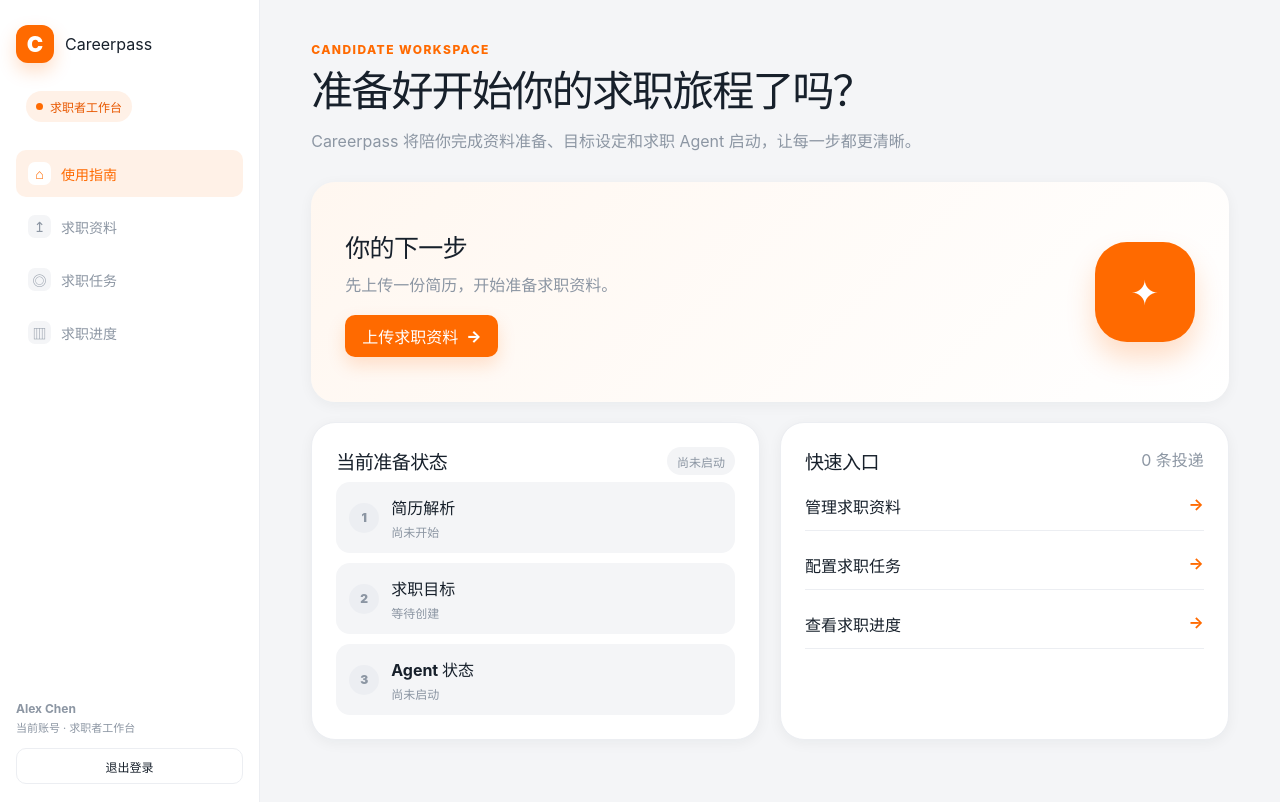
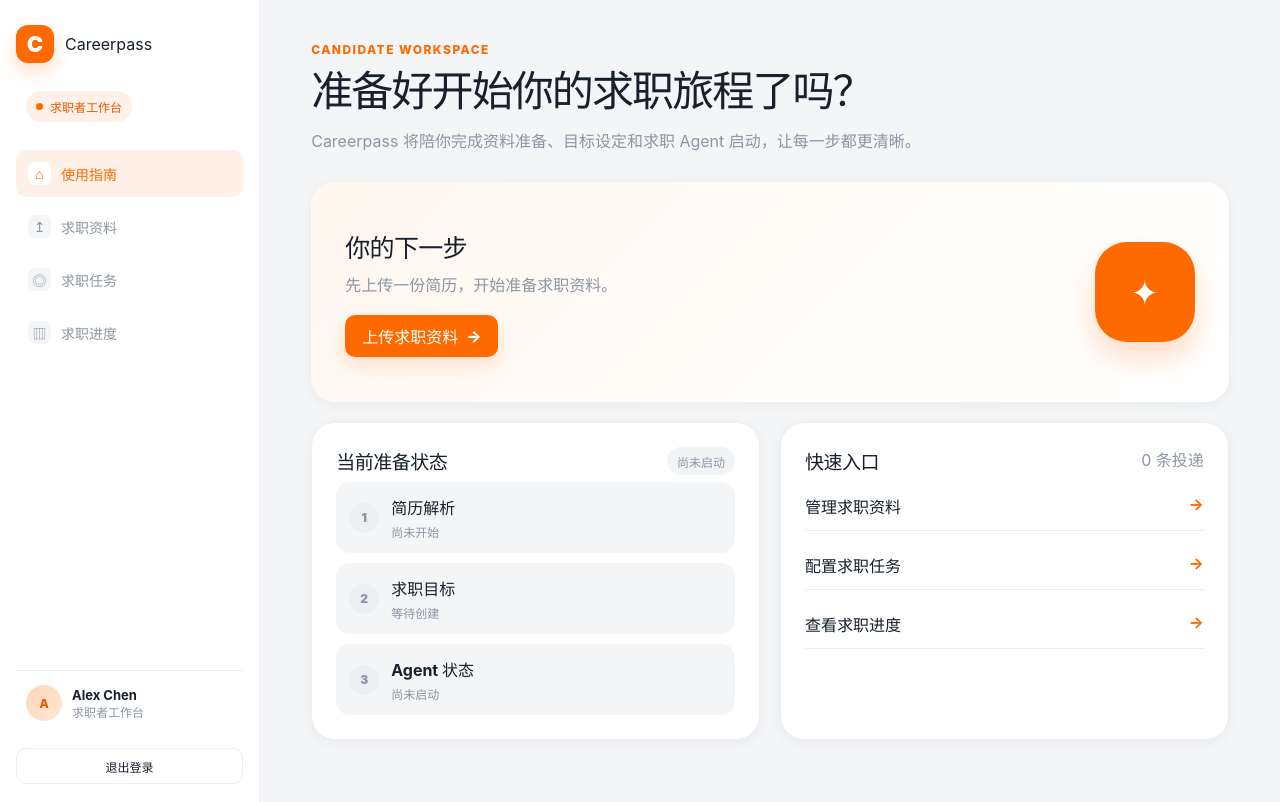
Before and after one commit to mingyuexinc/Careerpass, a React (Vite) app in the folder careerpass-frontend/: page /login in a window 1280 px wide. Both pictures are taken after typing "Sample", "Sample123" into the empty fields and a click on the button "登录". Built offline with nearby package versions, Linux system fonts and the light colour scheme.

Commit message:
fix(frontend): restore sidebar profile summary

```diff
--- a/careerpass-frontend/src/layouts/RoleLayout.tsx
+++ b/careerpass-frontend/src/layouts/RoleLayout.tsx
@@ -56,11 +56,16 @@
           ))}
         </nav>
         <div className="sidebar-footer">
-          <div>
-            <strong>{user?.displayName}</strong>
-            <span>当前账号 · {user?.title}</span>
+          <div className="profile-mini">
+            <div className="avatar" aria-hidden="true">
+              {user?.displayName.charAt(0) ?? "U"}
+            </div>
+            <div>
+              <strong>{user?.displayName}</strong>
+              <span>{user?.title}</span>
+            </div>
           </div>
-          <button type="button" onClick={handleSignOut}>
+          <button className="logout" type="button" onClick={handleSignOut}>
             退出登录
           </button>
         </div>
--- a/careerpass-frontend/src/styles/globals.css
+++ b/careerpass-frontend/src/styles/globals.css
@@ -315,13 +315,34 @@
   color: var(--color-muted);
   font-size: 12px;
 }
-.sidebar-footer strong,
-.sidebar-footer span {
+.profile-mini {
+  display: flex;
+  align-items: center;
+  gap: 10px;
+  padding: 14px 10px;
+  border-top: 1px solid var(--color-line);
+}
+.avatar {
+  display: grid;
+  flex: 0 0 auto;
+  width: 36px;
+  height: 36px;
+  place-items: center;
+  border-radius: 50%;
+  background: linear-gradient(135deg, #ffd4b7, #ffe9d7);
+  color: var(--color-brand-dark);
+  font-weight: 800;
+}
+.profile-mini strong {
   display: block;
+  color: var(--color-text);
+  font-size: 13px;
 }
-.sidebar-footer span {
-  margin-top: 3px;
-  font-size: 11px;
+.profile-mini span {
+  display: block;
+  margin-top: 0;
+  color: var(--color-muted);
+  font-size: 12px;
 }
 .sidebar-footer button {
   min-height: 36px;
```
Also changed, not shown: 1 other file (tests, documents, lock files or other folders).
